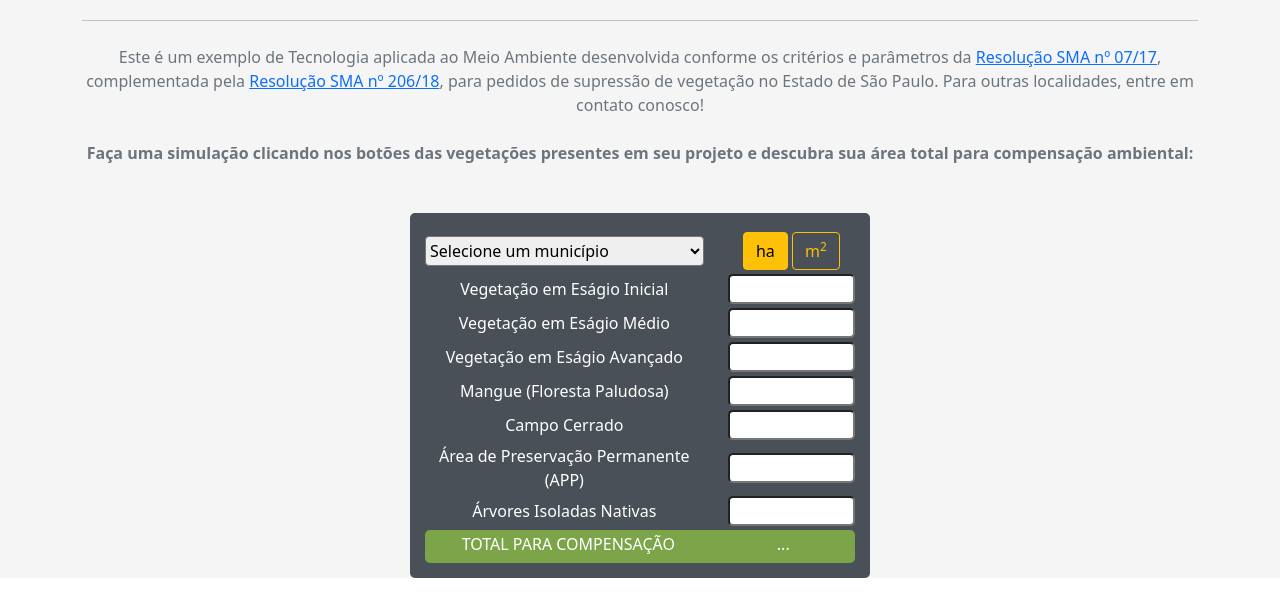
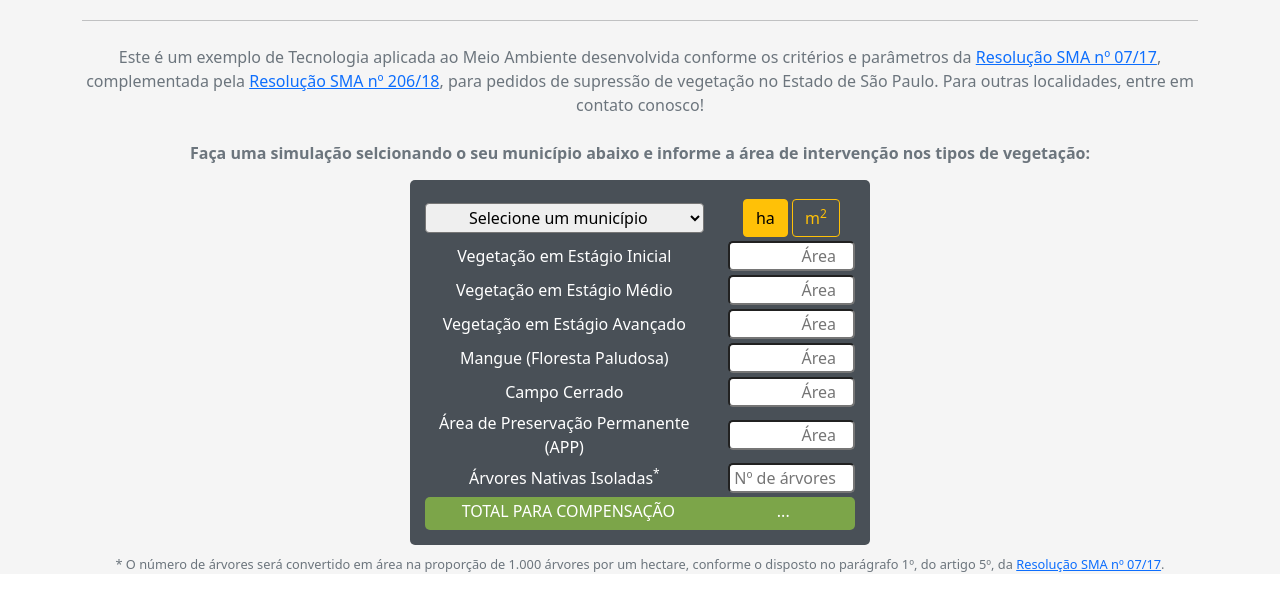
Before and after one commit to brunoginciene/calculadoraNexo, a website: page static/index.html in a window 1280 px wide. Shown: the part 42-658 px from the top of the page. Drawn offline with nearby package versions, Linux system fonts and the light colour scheme.

Commit message:
duas opções de layout final

```diff
--- a/static/calculadora.css
+++ b/static/calculadora.css
@@ -4,6 +4,7 @@
 
 #calculadoraText {
     text-align: center;
+    margin-bottom: 15px!important;
 }
 
 .calculadora {
@@ -27,12 +28,19 @@
     width: 100%;
     height: 30px;
     border-radius: 0.25rem;
+    text-align: center
+}
+
+#tipoIntervencao {
+    margin-top: 5px;
+    margin-bottom: 5px;
 }
 
 .entrada {
     width: 100%;
     height: 30px;
     border-radius: 5px;
+    text-align: right;
 
 }
 
@@ -43,3 +51,10 @@
     margin-right: 0.1px;
     border-radius: 5px;
 }
+
+#textoAsterisco {
+    text-align: center;
+    margin-top: 10px;
+    font-size: 0.8rem;
+
+}
--- a/static/index.html
+++ b/static/index.html
@@ -30,14 +30,25 @@
             <br>
             <br>
             <b>
-            Faça uma simulação clicando nos botões das vegetações presentes em
-            seu projeto e descubra sua área total para compensação ambiental:
+            Faça uma simulação selcionando o seu município abaixo e informe a área de
+            intervenção nos tipos de vegetação:
             </b>
         </p>
 
         <div class="container calculadora">
+            <!--<div class="row align-items-center linhas">
+                <div class="col-sm">
+                    <select class="lista">
+                        <option selected>Selecione um município</option>
+                        <option value="1">One</option>
+                        <option value="2">Two</option>
+                        <option value="3">Three</option>
+                    </select>
+                </div>
+            </div>-->
             <div class="row align-items-center linhas">
                 <div class="col-sm-8">
+                    <!--<h5 id="tipoIntervencao">Intervenção em:</h5>-->
                     <select class="lista">
                         <option selected>Selecione um município</option>
                         <option value="1">One</option>
@@ -54,26 +65,26 @@
             </div>
             <div class="row align-items-center linhas">
                 <div class="col-sm-8">
-                    Vegetação em Eságio Inicial
+                    Vegetação em Estágio Inicial
                 </div>
                 <div class="col-sm">
-                    <input type="number" class="entrada">
+                    <input type="number" class="entrada" placeholder="Área">
                 </div>
             </div>
             <div class="row align-items-center linhas">
                 <div class="col-sm-8">
-                    Vegetação em Eságio Médio
+                    Vegetação em Estágio Médio
                 </div>
                 <div class="col-sm">
-                    <input type="number" class="entrada">
+                    <input type="number" class="entrada" placeholder="Área">
                 </div>
             </div>
             <div class="row align-items-center linhas">
                 <div class="col-sm-8">
-                    Vegetação em Eságio Avançado
+                    Vegetação em Estágio Avançado
                 </div>
                 <div class="col-sm">
-                    <input type="number" class="entrada">
+                    <input type="number" class="entrada" placeholder="Área">
                 </div>
             </div>
             <div class="row align-items-center linhas">
@@ -81,7 +92,7 @@
                     Mangue (Floresta Paludosa)
                 </div>
                 <div class="col-sm">
-                    <input type="number" class="entrada">
+                    <input type="number" class="entrada" placeholder="Área">
                 </div>
             </div>
             <div class="row align-items-center linhas">
@@ -89,7 +100,7 @@
                     Campo Cerrado
                 </div>
                 <div class="col-sm">
-                    <input type="number" class="entrada">
+                    <input type="number" class="entrada" placeholder="Área">
                 </div>
             </div>
             <div class="row align-items-center linhas">
@@ -97,15 +108,15 @@
                     Área de Preservação Permanente (APP)
                 </div>
                 <div class="col-sm">
-                    <input type="number" class="entrada">
+                    <input type="number" class="entrada" placeholder="Área">
                 </div>
             </div>
             <div class="row align-items-center linhas">
                 <div class="col-sm-8">
-                    Árvores Isoladas Nativas
+                    Árvores Nativas Isoladas<sup>*</sup>
                 </div>
                 <div class="col-sm">
-                    <input type="number" class="entrada">
+                    <input type="number" class="entrada" placeholder="Nº de árvores">
                 </div>
             </div>
             <div class="row align-items-center linha-resultado">
@@ -117,6 +128,14 @@
                 </div>
             </div>
         </div>
+
+        <p id="textoAsterisco" class="text-muted mb-5">
+            * O número de árvores será convertido em área na proporção de
+            1.000 árvores por um hectare, conforme o disposto no parágrafo 1º, do artigo 5º,
+            da
+            <a href="https://cetesb.sp.gov.br/licenciamentoambiental/wp-content/uploads/sites/32/2019/05/Resolu%C3%A7%C3%A3o-SMA-n%C2%BA-07-2017.pdf" target="_blank">Resolução SMA nº 07/17</a>.
+
+        </p>
 
 
         </div>
```
